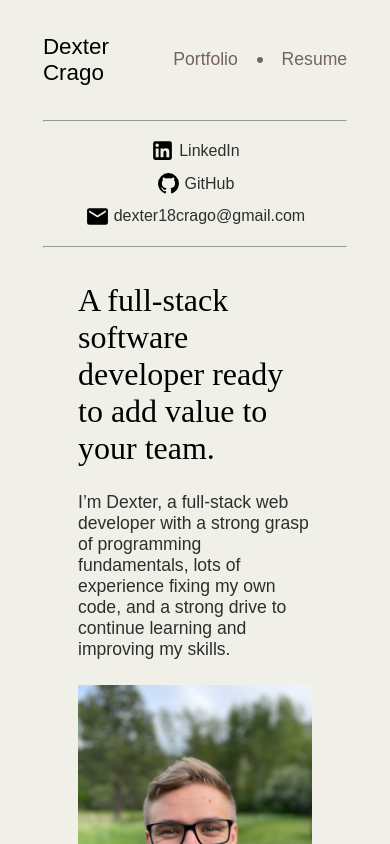
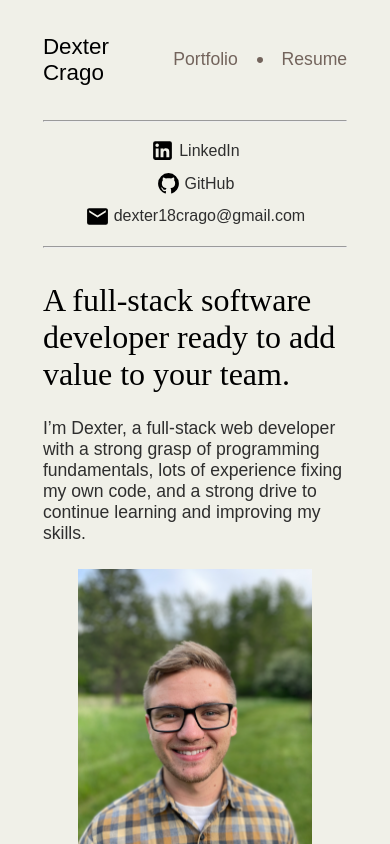
Before and after one commit to djcrago/personal-website, a React (Vite) app: page / in a window 390 px wide. Shown: the top 844 px of the page. Built offline with nearby package versions, Linux system fonts and the light colour scheme.

Commit message:
Make sections larger on mobile sizes

```diff
--- a/src/App.module.css
+++ b/src/App.module.css
@@ -21,7 +21,7 @@ section {
   flex-direction: column;
   align-items: center;
   gap: 3vh;
-  max-width: 60vw;
+  max-width: 90vw;
 }
 
 .intro {
```
